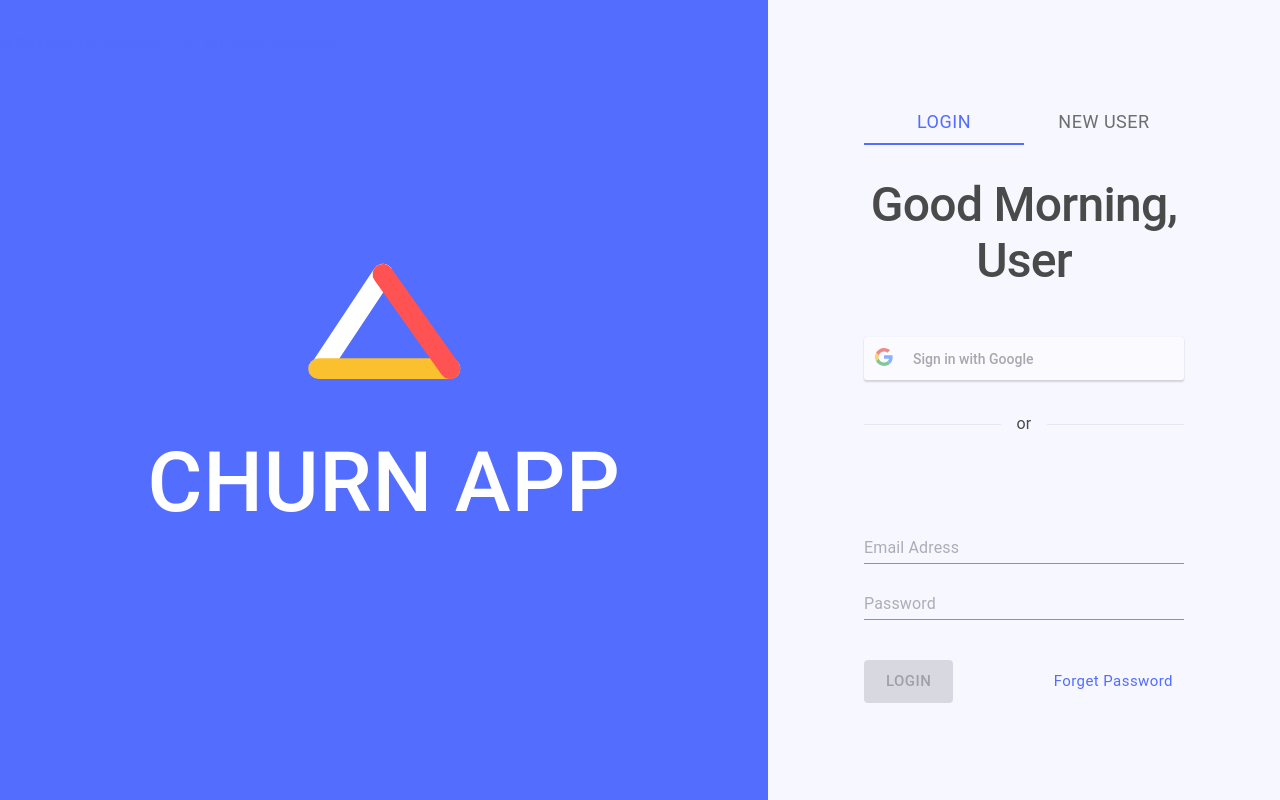
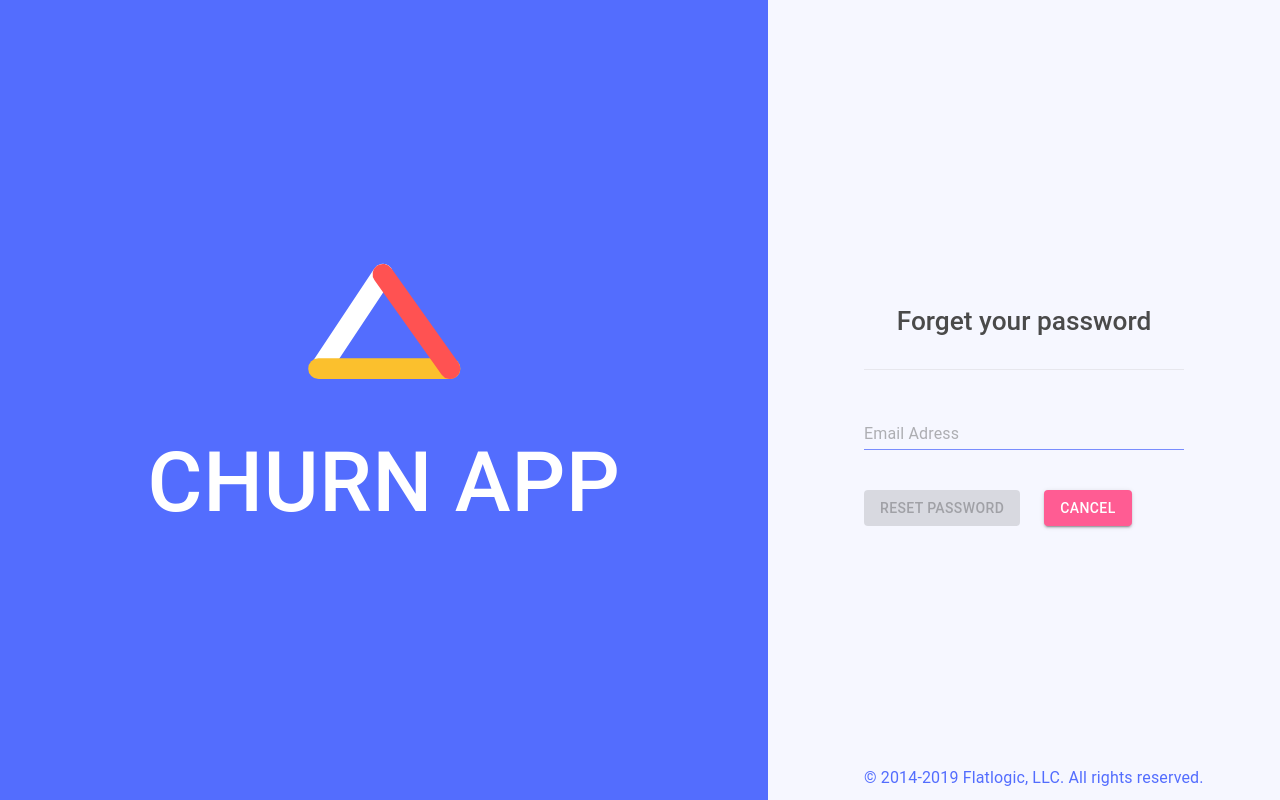
Before and after one commit to gaikwadgaurav/test, a React (Create React App) app: page /login in a window 1280 px wide. Both pictures are taken after a click on the button "Forget Password". Built offline with nearby package versions, Linux system fonts and the light colour scheme; what react-google-maps would draw is missing.

Commit message:
set forget password

```diff
--- a/src/components/publicRoute.js
+++ b/src/components/publicRoute.js
@@ -2,11 +2,12 @@ import React from "react";
 import { Route, Redirect } from "react-router-dom";
 
 export const PublicRoute = ({ component: Component, ...rest }) => {
+  const userData = JSON.parse(localStorage.getItem("userData"));
   return (
     <Route
       {...rest}
       render={props =>
-        !localStorage.getItem("userData") ? (
+        !userData ? (
           <Component {...props} />
         ) : (
           <Redirect
--- a/src/pages/login/Login.js
+++ b/src/pages/login/Login.js
@@ -29,6 +29,7 @@ import { toast } from "react-toastify";
 import "react-toastify/dist/ReactToastify.css";
 import GoogleLogin from "react-google-login";
 import "react-loader-spinner/dist/loader/css/react-spinner-loader.css";
+import { axiosRequest } from "../../Redux/_requests";
 // import Loader from "react-loader-spinner";
 // context
 // import { useUserDispatch, loginUser } from "../../context/UserContext";
@@ -41,9 +42,13 @@ class SignInForm extends React.Component {
       error: false,
       loginValue: "",
       password: "",
+      confirm_password: "",
       isLoading: "",
       nameValue: "",
       email: "",
+      showForgetPasswordForm: false,
+      showNewPasswordForm: false,
+      resetPasswordToken: "",
     };
 
     toast.configure({
@@ -52,12 +57,23 @@ class SignInForm extends React.Component {
     });
   }
 
+  componentDidMount() {
+    let url = new URLSearchParams(window.location.search);
+    const resetPasswordToken = url.get("reset_password_token");
+    if (resetPasswordToken) {
+      this.setState({ showNewPasswordForm: true, resetPasswordToken });
+    }
+  }
+
   setValue(e) {
     this.setState({ [e.target.id]: e.target.value });
   }
 
   loginUser() {
     const { dispatch } = this.props;
+    this.setState({
+      isLoading: true,
+    });
     const {
       activeTabId,
       error,
@@ -72,7 +88,80 @@ class SignInForm extends React.Component {
   registerUser() {
     const { dispatch } = this.props;
     const { activeTabId, error, isLoading, loginValue, ...arg } = this.state;
+    this.setState({ isLoading: true });
     dispatch(signUp(arg));
+  }
+
+  async forgetPassword() {
+    const { loginValue } = this.state;
+    this.setState({ isLoading: true });
+    try {
+      const response = await axiosRequest(
+        "POST",
+        `forgot_password?email=${loginValue}`,
+        false,
+        null,
+        null,
+      );
+      if (response.is_success) {
+        toast.success(response.messages, {
+          position: toast.POSITION.TOP_RIGHT,
+        });
+        this.setState({
+          activeTabId: 0,
+          showForgetPasswordForm: false,
+          showNewPasswordForm: false,
+          loginValue: "",
+          isLoading: false,
+        });
+      }
+    } catch (error) {
+      toast.error(error.messages, {
+        position: toast.POSITION.TOP_RIGHT,
+      });
+      this.setState({
+        isLoading: false,
+      });
+    }
+  }
+
+  async resetPassword() {
+    const { resetPasswordToken, password } = this.state;
+    this.setState({ isLoading: true });
+    const formData = {
+      token: resetPasswordToken,
+      new_password: password,
+    };
+    try {
+      const response = await axiosRequest(
+        "POST",
+        "reset_password",
+        false,
+        null,
+        formData,
+      );
+      if (response.is_success) {
+        toast.success(response.messages, {
+          position: toast.POSITION.TOP_RIGHT,
+        });
+        this.setState({
+          activeTabId: 0,
+          showForgetPasswordForm: false,
+          showNewPasswordForm: false,
+          resetPasswordToken: "",
+          password: "",
+          isLoading: false,
+        });
+        window.location.replace("/login");
+      }
+    } catch (error) {
+      toast.error(error.messages, {
+        position: toast.POSITION.TOP_RIGHT,
+      });
+      this.setState({
+        isLoading: false,
+      });
+    }
   }
 
   componentDidUpdate() {
@@ -83,12 +172,22 @@ class SignInForm extends React.Component {
       toast.success(userData.successMessage, {
         position: toast.POSITION.TOP_RIGHT,
       });
+      this.setState({
+        isLoading: false,
+      });
       dispatch(clearMsg());
     }
 
     if (userData.status === "SUCCESS" && userData.signUp !== "") {
       toast.success(userData.successMessage, {
         position: toast.POSITION.TOP_RIGHT,
+      });
+      this.setState({
+        isLoading: false,
+        activeTabId: 0,
+        password: "",
+        email: "",
+        nameValue: "",
       });
       dispatch(clearMsg());
     }
@@ -99,6 +198,9 @@ class SignInForm extends React.Component {
     ) {
       toast.error(userData.errorMessage, {
         position: toast.POSITION.TOP_RIGHT,
+      });
+      this.setState({
+        isLoading: false,
       });
       dispatch(clearMsg());
     }
@@ -125,8 +227,11 @@ class SignInForm extends React.Component {
       isLoading,
       loginValue,
       password,
+      confirm_password,
       nameValue,
       email,
+      showForgetPasswordForm,
+      showNewPasswordForm,
     } = this.state;
     const { classes } = this.props;
     return (
@@ -144,11 +249,16 @@ class SignInForm extends React.Component {
         </div>
         <div className={classes.formContainer}>
           <div className={classes.form}>
+            {!showForgetPasswordForm && !showNewPasswordForm && (
               <Tabs
                 id="activeTabId"
                 value={activeTabId}
                 onChange={(e, id) =>
-                this.setState({ activeTabId: id, password: "", loginValue: "" })
+                  this.setState({
+                    activeTabId: id,
+                    password: "",
+                    loginValue: "",
+                  })
                 }
                 indicatorColor="primary"
                 textColor="primary"
@@ -157,7 +267,11 @@ class SignInForm extends React.Component {
                 <Tab label="Login" classes={{ root: classes.tab }} />
                 <Tab label="New User" classes={{ root: classes.tab }} />
               </Tabs>
-            {activeTabId === 0 && (
+            )}
+
+            {activeTabId === 0 &&
+              !showForgetPasswordForm &&
+              !showNewPasswordForm && (
                 <React.Fragment>
                   <Typography variant="h1" className={classes.greeting}>
                     Good Morning, User
@@ -198,7 +312,7 @@ class SignInForm extends React.Component {
                     value={loginValue}
                     onChange={e => this.setValue(e)}
                     margin="normal"
-                  placeholder="Email Adress"
+                    placeholder="Email Address"
                     type="email"
                     fullWidth
                   />
@@ -240,13 +354,19 @@ class SignInForm extends React.Component {
                       color="primary"
                       size="large"
                       className={classes.forgetButton}
+                      onClick={() =>
+                        this.setState({ showForgetPasswordForm: true })
+                      }
                     >
                       Forget Password
                     </Button>
                   </div>
                 </React.Fragment>
               )}
-            {activeTabId === 1 && (
+
+            {activeTabId === 1 &&
+              !showForgetPasswordForm &&
+              !showNewPasswordForm && (
                 <React.Fragment>
                   <Typography variant="h1" className={classes.greeting}>
                     Welcome!
@@ -288,7 +408,7 @@ class SignInForm extends React.Component {
                     value={email}
                     onChange={e => this.setValue(e)}
                     margin="normal"
-                  placeholder="Email Adress"
+                    placeholder="Email Address"
                     type="email"
                     fullWidth
                   />
@@ -346,10 +466,159 @@ class SignInForm extends React.Component {
                   />
                 </React.Fragment>
               )}
+
+            {showForgetPasswordForm && !showNewPasswordForm && (
+              <React.Fragment>
+                <Typography variant="h3" className={classes.greeting}>
+                  Forget your password
+                </Typography>
+
+                <div className={classes.formDividerContainer}>
+                  <div className={classes.formDivider} />
                 </div>
+
+                <TextField
+                  id="loginValue"
+                  InputProps={{
+                    classes: {
+                      underline: classes.textFieldUnderline,
+                      input: classes.textField,
+                    },
+                  }}
+                  className="mt-5 pt-5"
+                  value={loginValue}
+                  onChange={e => this.setValue(e)}
+                  margin="normal"
+                  placeholder="Email Adress"
+                  type="email"
+                  fullWidth
+                />
+                <div className={classes.formButtons}>
+                  {isLoading ? (
+                    <CircularProgress
+                      size={26}
+                      className={classes.loginLoader}
+                    />
+                  ) : (
+                    <div>
+                      <Button
+                        disabled={loginValue.length === 0}
+                        onClick={() => this.forgetPassword()}
+                        variant="contained"
+                        color="primary"
+                        size="medium"
+                      >
+                        Reset Password
+                      </Button>
+
+                      <Button
+                        className={classes.cancelButton}
+                        onClick={() =>
+                          this.setState({
+                            showForgetPasswordForm: false,
+                            loginValue: "",
+                            password: "",
+                            activeTabId: 0,
+                          })
+                        }
+                        variant="contained"
+                        color="secondary"
+                        size="medium"
+                      >
+                        Cancel
+                      </Button>
+                    </div>
+                  )}
+                </div>
+              </React.Fragment>
+            )}
+
+            {showNewPasswordForm && (
+              <React.Fragment>
+                <Typography variant="h3" className={classes.greeting}>
+                  Reset Password
+                </Typography>
+
+                <div className={classes.formDividerContainer}>
+                  <div className={classes.formDivider} />
+                </div>
+
+                <TextField
+                  id="password"
+                  InputProps={{
+                    classes: {
+                      underline: classes.textFieldUnderline,
+                      input: classes.textField,
+                    },
+                  }}
+                  value={password}
+                  onChange={e => this.setValue(e)}
+                  margin="normal"
+                  placeholder="Enter new password"
+                  type="password"
+                  fullWidth
+                />
+
+                <TextField
+                  id="confirm_password"
+                  InputProps={{
+                    classes: {
+                      underline: classes.textFieldUnderline,
+                      input: classes.textField,
+                    },
+                  }}
+                  value={confirm_password}
+                  onChange={e => this.setValue(e)}
+                  margin="normal"
+                  placeholder="Re-enter new password"
+                  type="password"
+                  fullWidth
+                />
+
+                <div className={classes.formButtons}>
+                  {isLoading ? (
+                    <CircularProgress
+                      size={26}
+                      className={classes.loginLoader}
+                    />
+                  ) : (
+                    <div>
+                      <Button
+                        disabled={
+                          password.length === 0 || confirm_password.length === 0
+                        }
+                        onClick={() => this.resetPassword()}
+                        variant="contained"
+                        color="primary"
+                        size="medium"
+                      >
+                        Save
+                      </Button>
+
+                      <Button
+                        className={classes.cancelButton}
+                        onClick={() =>
+                          this.setState({
+                            showNewPasswordForm: false,
+                            showForgetPasswordForm: true,
+                            password: "",
+                          })
+                        }
+                        variant="contained"
+                        color="secondary"
+                        size="medium"
+                      >
+                        Cancel
+                      </Button>
+                    </div>
+                  )}
+                </div>
+              </React.Fragment>
+            )}
             <Typography color="primary" className={classes.copyright}>
               © 2014-2019 Flatlogic, LLC. All rights reserved.
             </Typography>
+          </div>
         </div>
       </Grid>
     );
--- a/src/pages/login/styles.js
+++ b/src/pages/login/styles.js
@@ -1,4 +1,3 @@
-
 import themes from "../../themes";
 let theme = themes.default;
 export default {
@@ -41,6 +40,7 @@ export default {
   },
   formContainer: {
     width: "40%",
+    position: "relative",
     height: "100%",
     display: "flex",
     flexDirection: "column",
@@ -138,14 +138,16 @@ export default {
   loginLoader: {
     marginLeft: theme.spacing(4),
   },
+  cancelButton: {
+    marginLeft: theme.spacing(3),
+  },
   copyright: {
     marginTop: theme.spacing(4),
     whiteSpace: "nowrap",
     [theme.breakpoints.up("md")]: {
       position: "absolute",
-      top: 0,
-      left: 0,
+      // right: 110,
+      bottom: 10,
     },
-
   },
 };
```
Also changed, not shown: src/Redux/_actions/user.action.js (+5 -5 lines), src/Redux/_reducers/user.reducer.js (+4 -4 lines), src/Redux/_requests/index.js (+5 -7 lines), src/components/privateRoute.js (+18 -10 lines). Lines whose indentation alone changed are shown as unchanged.
